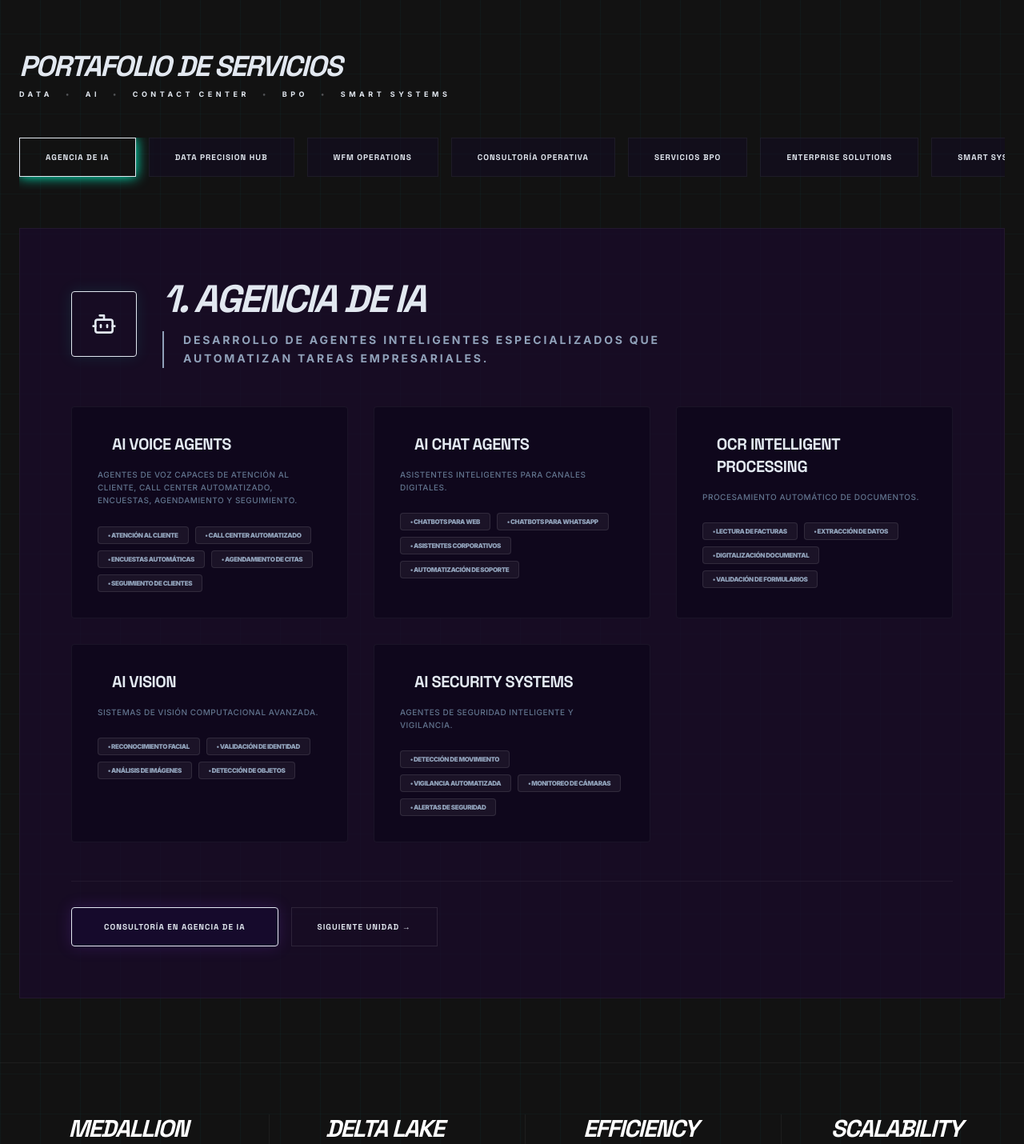
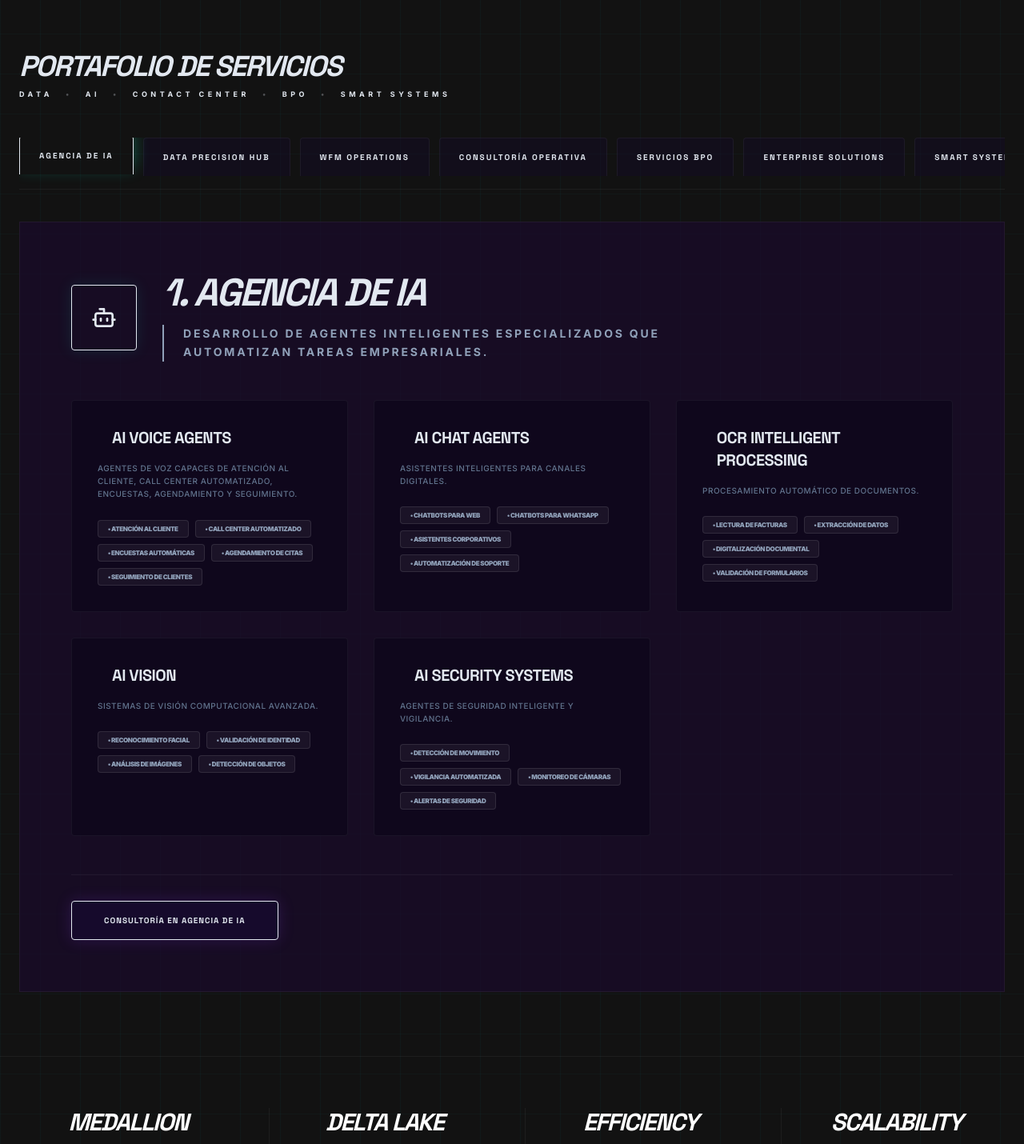
Before and after one commit to ju4nt/antigravity, a Next.js app in the folder 01_paginas/landing_page_b2b/: page / in a window 1280 px wide. Shown: the part 908-2338 px from the top of the page at 80% size. Built offline with nearby package versions, Linux system fonts and the light colour scheme.

Commit message:
Refactor: Replace sequential Next button with direct Unit Selector bar

```diff
--- a/01_paginas/landing_page_b2b/app/page.tsx
+++ b/01_paginas/landing_page_b2b/app/page.tsx
@@ -488,14 +488,18 @@ export default function Home() {
         {/* --- Business Units Slider --- */}
         <section className="max-w-7xl mx-auto mb-20 px-6 overflow-hidden">
           {/* Unit Selector */}
-          <div className="flex overflow-x-auto gap-4 mb-12 pb-4 no-scrollbar">
+          <div className="flex overflow-x-auto gap-3 mb-10 pb-4 no-scrollbar border-b border-white/5">
             {BUSINESS_UNITS.map((unit, idx) => (
               <button
                 key={unit.id}
-                onClick={() => setActiveUnit(idx)}
-                className={`flex-shrink-0 px-8 py-4 font-tech font-black uppercase text-[10px] tracking-widest border transition-all duration-300 ${
+                onClick={() => {
+                  setActiveUnit(idx);
+                  // Optional: scroll the unit display into view if needed
+                  document.getElementById('servicios-display')?.scrollIntoView({ behavior: 'smooth', block: 'start' });
+                }}
+                className={`flex-shrink-0 px-6 py-4 font-tech font-black uppercase text-[10px] tracking-[0.2em] border-t border-x transition-all duration-300 rounded-t-sm outline-none ${
                   activeUnit === idx
-                  ? "bg-neon text-obsidian border-neon shadow-[0_0_15px_#00ffcc]"
+                  ? "bg-neon text-obsidian border-neon shadow-[0_-8px_20px_rgba(0,255,204,0.3)] z-10 translate-y-[-2px]"
                   : "bg-purple-deep/40 text-ice/40 border-white/5 hover:border-neon/40 hover:text-neon"
                 }`}
               >
@@ -505,9 +509,10 @@ export default function Home() {
           </div>
 
           {/* Active Unit Display */}
-          <AnimatePresence mode="wait">
-            <motion.div
-              key={BUSINESS_UNITS[activeUnit].id}
+          <div id="servicios-display">
+            <AnimatePresence mode="wait">
+              <motion.div
+                key={BUSINESS_UNITS[activeUnit].id}
               initial={{ opacity: 0, x: 20 }}
               animate={{ opacity: 1, x: 0 }}
               exit={{ opacity: 0, x: -20 }}
@@ -559,23 +564,15 @@ export default function Home() {
               <div className="mt-12 pt-8 border-t border-white/5 flex flex-wrap gap-4">
                  <button
                   onClick={() => handleWhatsAppRedirect(BUSINESS_UNITS[activeUnit].title)}
-                  className="btn-neon text-[10px] py-4"
+                  className="btn-neon text-[10px] py-4 px-10"
                  >
                    Consultoría en {BUSINESS_UNITS[activeUnit].title.split('. ')[1]}
-                 </button>
-                 <button
-                  className="px-8 py-4 border border-white/10 text-ice/40 font-tech font-black uppercase text-[10px] tracking-widest hover:text-ice hover:border-white/30 transition-all"
-                  onClick={() => {
-                    const next = (activeUnit + 1) % BUSINESS_UNITS.length;
-                    setActiveUnit(next);
-                  }}
-                 >
-                   Siguiente Unidad →
                  </button>
               </div>
             </motion.div>
           </AnimatePresence>
-        </section>
+        </div>
+      </section>
 
 
         {/* --- Data Master Technical Specs Summary --- */}
```
